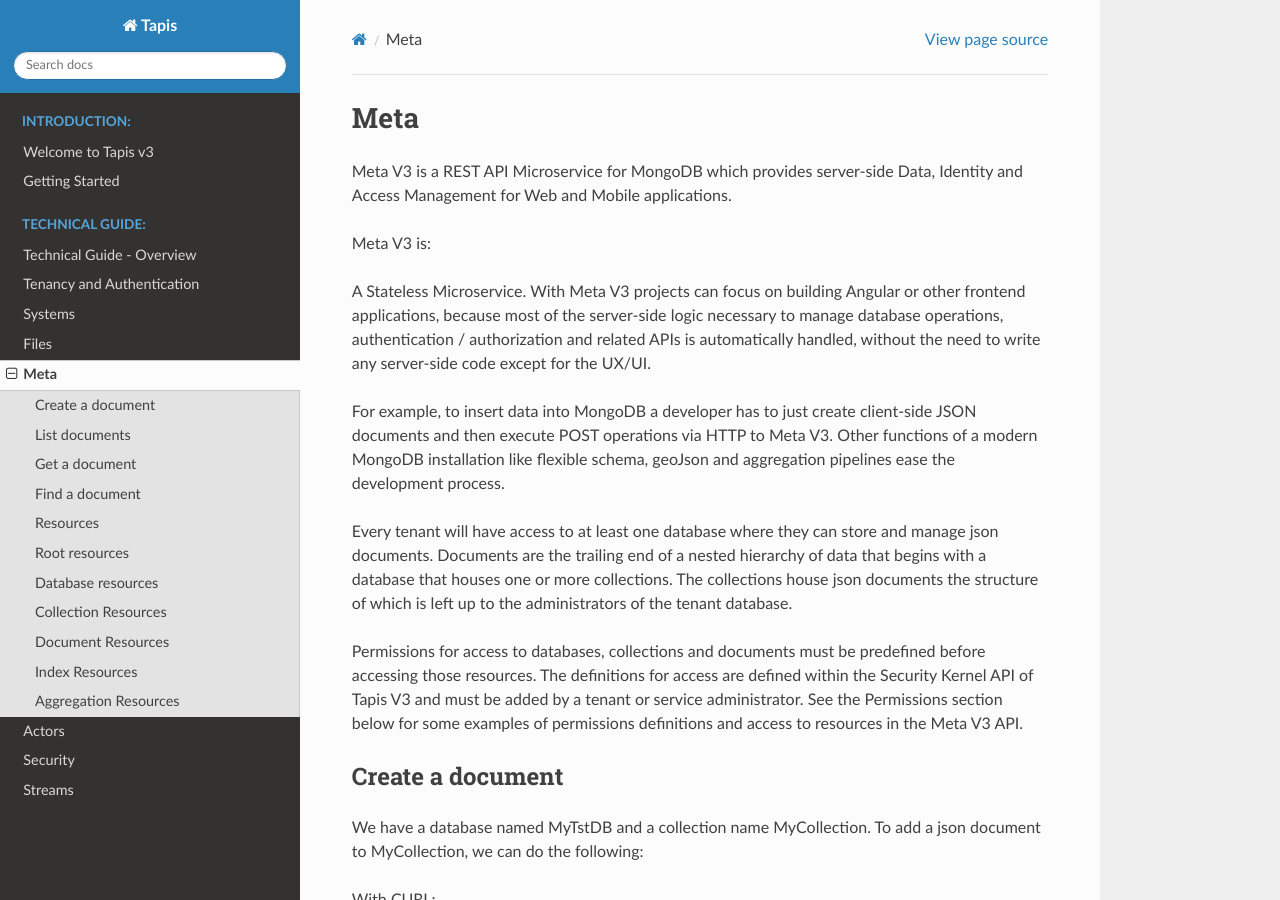
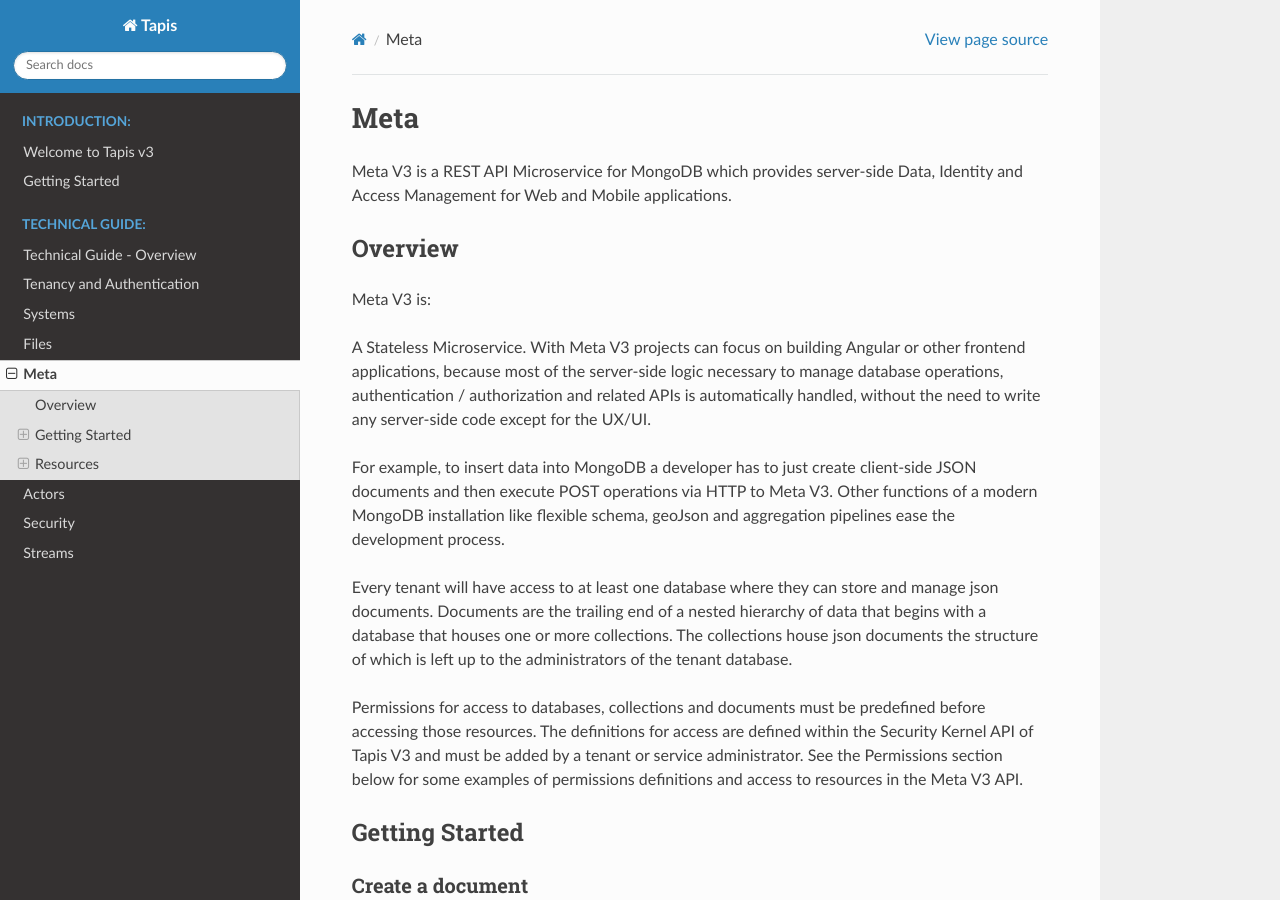
Before and after one commit to tapis-project/documentation, a Sphinx documentation site: the page built from source/technical/meta.rst, in a window 1280 px wide and 900 px high. Built offline with Sphinx 7.4.7 and the Read the Docs theme 2.0.0, drawn with Linux system fonts in a browser that asks for light colours.

Commit message:
continued meta endpoint documentation.

```diff
--- a/source/technical/meta.rst
+++ b/source/technical/meta.rst
@@ -5,6 +5,9 @@
 =====
 Meta V3 is a REST API Microservice for MongoDB which provides server-side Data, Identity and Access Management for Web and Mobile applications.
 
+-----------------
+Overview
+-----------------
 Meta V3 is:
 
 A Stateless Microservice.
@@ -22,6 +25,10 @@
 Permissions for access to databases, collections and documents must be predefined before accessing those resources. The definitions
 for access are defined within the Security Kernel API of Tapis V3 and must be added by a tenant or service administrator.
 See the Permissions section below for some examples of permissions definitions and access to resources in the Meta V3 API.
+
+--------------------------------
+Getting Started
+--------------------------------
 
 Create a document
 -----------------
@@ -166,14 +173,9 @@
         ]
 
 
------
-
+---------
 Resources
 ---------
-
------
-
-
 Root resources
 --------------
 The Root resource space represents the root namespace for databases on the MongoDb host. All databases are located here.
```
